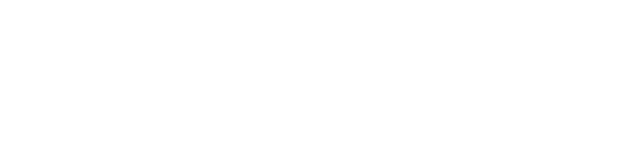
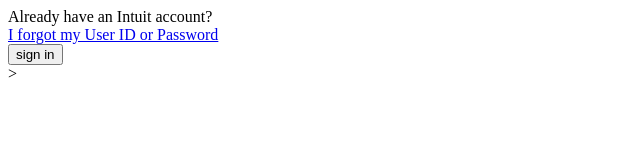
Before and after one commit to BigWizzo/html-form, a plain HTML site: page index.html in a window 1280 px wide. Shown: the whole page, without its empty margins (0-640 px from the left). Drawn offline with Linux system fonts and the light colour scheme.

Commit message:
add grid container and navbar

```diff
--- a/index.html
+++ b/index.html
@@ -6,6 +6,25 @@
     <title>HTML Form</title>
 </head>
 <body>
+    <div class="grid-container">
+        <div class="navbar">
+            <div>
+              <span>
+                Already have an Intuit account?
+              </span>
+              <br>
+              <span>
+                <a href="#">I forgot my User ID or Password</a>
+              </span>
+            </div>
+            <div>
+              <button>
+                <i class="fa fa-lock" aria-hidden="true"></i>
+                sign in
+              </button>
+            </div>
+          </div>
+    </div>>
 
 </body>
 </html>
```
